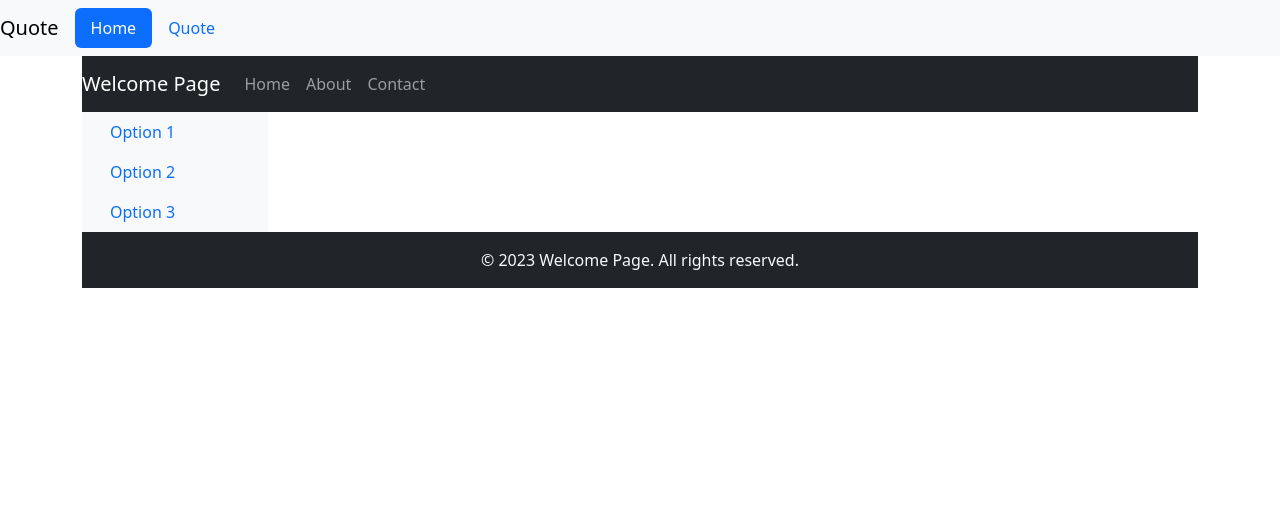
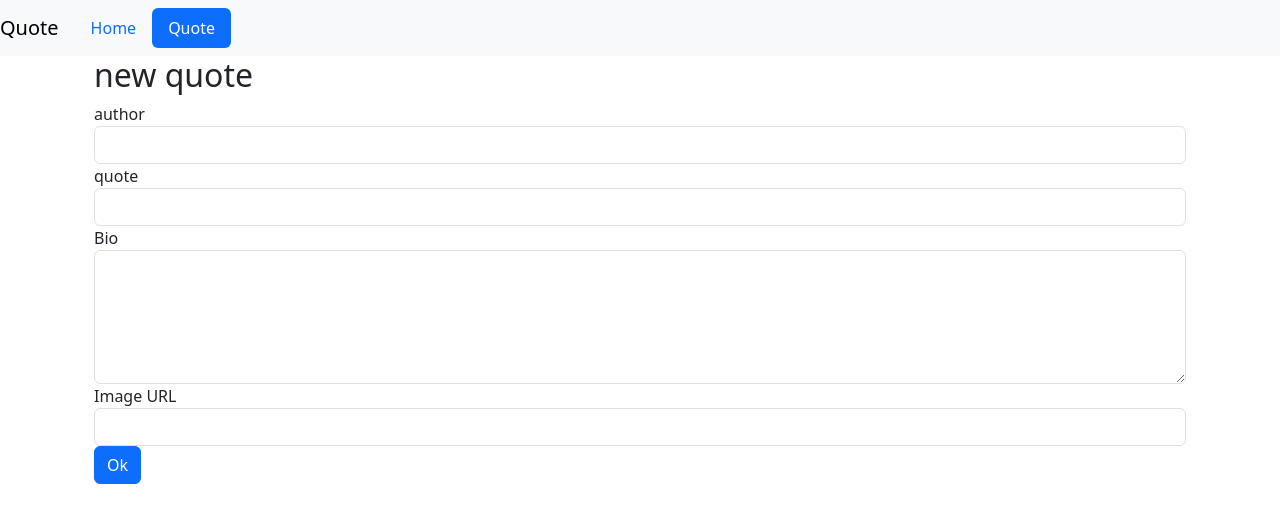
Before and after one commit to FarisAlsaif/Quote, an Angular app: page /quotes/new in a window 1280 px wide. Before the commit this address led to /home. Shown: the top 522 px of the page. Built offline with nearby package versions, Linux system fonts and the light colour scheme.

Commit message:
Added adding new quote from

```diff
--- a/package.json
+++ b/package.json
@@ -20,6 +20,8 @@
     "@angular/router": "^16.1.0",
     "bootstrap": "^5.3.0",
     "fontawesome": "^5.6.3",
+    "fs": "^0.0.1-security",
+    "path": "^0.12.7",
     "rxjs": "~7.8.0",
     "tslib": "^2.3.0",
     "zone.js": "~0.13.0"
--- a/src/app/app.module.ts
+++ b/src/app/app.module.ts
@@ -3,11 +3,11 @@ import { BrowserModule } from '@angular/platform-browser';
 import { AppRoutingModule } from './app-routing.module';
 import { AppComponent } from './app.component';
 import { HttpClientModule } from '@angular/common/http';
-// import { WelcomeComponent } from './welcome/welcome.component';
 import { QuoteModule } from './quote/quote.module';
 import { RouterModule } from '@angular/router';
 import { WelcomeModule } from './welcome/welcome.module';
-import { AuthorModule } from './quote/author/author.module';
+import { FormsModule } from '@angular/forms';
+
 
 @NgModule({
   declarations: [
@@ -18,6 +18,7 @@ import { AuthorModule } from './quote/author/author.module';
     BrowserModule,
     AppRoutingModule,
     HttpClientModule,
+    FormsModule,
     RouterModule.forRoot([
       { path: '', redirectTo: 'home', pathMatch: 'full' },
       { path: '**', redirectTo: 'home', pathMatch: 'full' }
--- /dev/null
+++ b/src/app/quote/new-quote/new-quote.component.html
@@ -0,0 +1,26 @@
+
+
+<div class="container">
+    <h2>new quote</h2>
+    <form action="">
+    <div class="form-group">
+        <label for="author">author</label>
+        <input id="author" name="author" class="form-control" required>
+    </div>
+    <div class="form-group">
+        <label for="quote">quote</label>
+        <input id="quote" name="quote" class="form-control" required>
+    </div>
+    <div class="form-group">
+        <label>Bio</label>
+        <textarea class="form-control" aria-label="With textarea"
+        rows="5"
+        required></textarea>
+      </div>
+      <div class="form-group">
+        <label for="image">Image URL</label>
+        <input id="image" name="image" class="form-control" required>
+    </div>
+        <button type="submit" class="btn btn-primary  " >Ok</button>
+    </form>
+</div>
--- a/src/app/quote/qoute-service.ts
+++ b/src/app/quote/qoute-service.ts
@@ -3,6 +3,8 @@ import { IQuote } from "./quotes.I";
 
 import { HttpClient, HttpErrorResponse } from "@angular/common/http";
 import { Injectable } from "@angular/core";
+import * as path from "path";
+import * as fs from 'fs';
 import { Observable, catchError, tap, throwError, map } from "rxjs";
 
 
@@ -13,9 +15,19 @@ import { Observable, catchError, tap, throwError, map } from "rxjs";
 
 
 export class QouteService {
-  static getQuotes(): IQuote[] {
-    throw new Error('Method not implemented.');
-  }
+
+  // private filePath = path.join(__dirname,'api/quotes.json');
+  // private fileData = fs.readFileSync(this.filePath, 'utf8');
+
+  // addQuote(quote: IQuote): Observable<IQuote>|void {
+  //    const jsonData = JSON.parse(this.fileData);
+  // }
+
+
+
+
+
+
 
 
 // private quotesUrl = "assets/quotes.json";
@@ -23,10 +35,6 @@ private quotesUrl = "api/quotes.json";
 
 
   constructor(private http: HttpClient) { }
-
-
-
-
       getQuotes(): Observable<IQuote[]> {
     return this.http.get<IQuote[]>(this.quotesUrl)
       .pipe(
--- a/src/app/quote/quote.component.html
+++ b/src/app/quote/quote.component.html
@@ -2,8 +2,12 @@
     <div class="row">
       <div class="col-lg-8 offset-lg-2">
         <h2 class="text-center mb-4">Famous Quotes
-
         </h2>
+        <button class='btn btn-outline-secondary'
+                  style='width:80px'
+                  (click)='newQuoteNav()'>
+            <i class='fa fa-chevron-left'></i> Add Quote
+          </button>
         <button  (click)="toggleName()">
           {{showName ? "Hide":"Show"}} authors</button>
 
--- a/src/app/quote/quote.component.ts
+++ b/src/app/quote/quote.component.ts
@@ -3,6 +3,8 @@ import { IQuote } from './quotes.I';
 import { ChangeYouPipe } from '../shared/change-you.pip';
 import { QouteService } from './qoute-service';
 import { Subscription } from 'rxjs';
+
+import { ActivatedRoute, Router } from '@angular/router';
 
 @Component({
   selector: 'app-quote',
@@ -18,7 +20,8 @@ export class QuoteComponent implements OnInit, OnDestroy  {
     sub! : Subscription;
     quotes: IQuote[] = [];
 
-    constructor(private QouteService: QouteService) {}
+    constructor(private QouteService: QouteService,
+       private router: Router) {}
 
 
 
@@ -34,6 +37,10 @@ export class QuoteComponent implements OnInit, OnDestroy  {
     ngOnDestroy(): void {
       this.sub.unsubscribe();
     }
+    newQuoteNav(): void {
+    this.router.navigate(['/quotes/new']);
+
+    }
 
 
     toggleName() {
```
Also changed, not shown: src/app/quote/new-quote/new-quote.component.ts (added, +10 -0 lines), src/app/quote/quote.module.ts (+6 -2 lines), src/app/quote/new-quote/new-quote.component.css (added), 2 other files (tests, documents, lock files or other folders).
